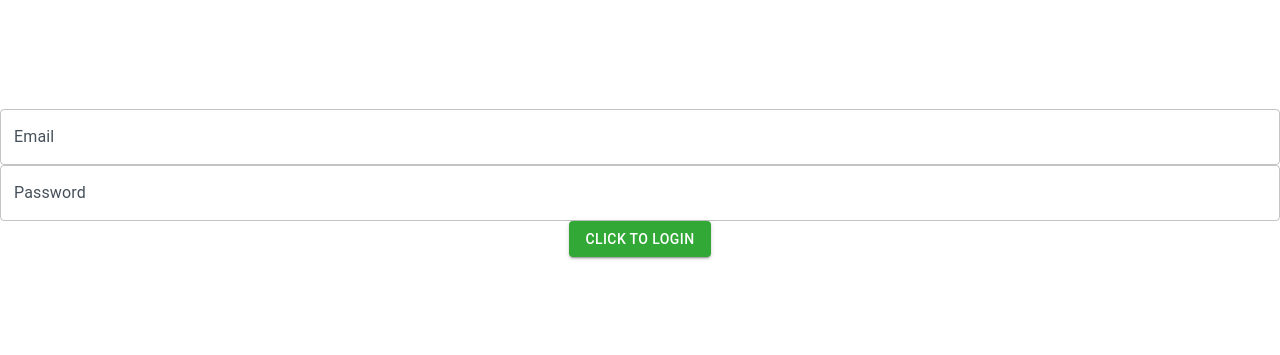
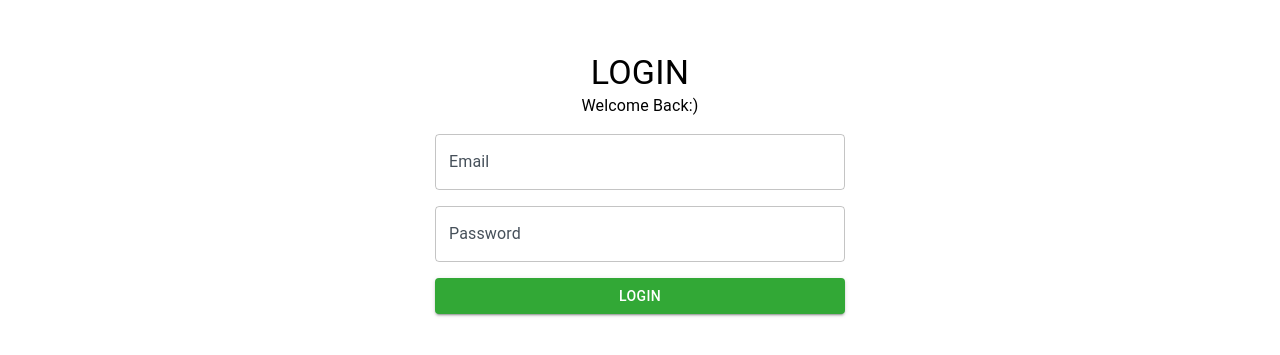
Before and after one commit to satishkumar2511/mr-product-management, a React (Create React App) app: page /auth/login in a window 1280 px wide. Shown: the part 213-568 px from the top of the page. Built offline with nearby package versions, Linux system fonts and the light colour scheme; what @mui/x-data-grid-generator would draw is missing.

Commit message:
login styling and button component

```diff
--- /dev/null
+++ b/src/components/Button/index.js
@@ -0,0 +1,11 @@
+import { Button, CircularProgress } from "@mui/material";
+import React from "react";
+
+const AppButton = ({ isLoading, label, onClick, disabled }) => {
+  return (
+    <Button onClick={onClick} variant="contained" fullWidth color="primary" disabled={isLoading || disabled}>
+      {label} {isLoading && <CircularProgress color="inherit" size={16} sx={{ml:2}}/>}
+    </Button>
+  );
+};
+export default AppButton;
--- a/src/modules/auth/login/index.js
+++ b/src/modules/auth/login/index.js
@@ -1,7 +1,11 @@
 import React from "react";
 import Login from "./loginPage";
 import { useLoginWithEmailMutation } from "../../../store/api/auth";
-import { SetToken, ShowNotification, SetLoggedInUserDetails } from "../../../utils/helper";
+import {
+  SetToken,
+  ShowNotification,
+  SetLoggedInUserDetails,
+} from "../../../utils/helper";
 import { useDispatch } from "react-redux";
 import { useNavigate } from "react-router-dom";
 import { path, role } from "../../../utils/constant";
@@ -27,23 +31,19 @@ function LoginContainer() {
           ShowNotification(data.message, "success");
           SetToken(dispatch, data.token);
           SetLoggedInUserDetails(dispatch, data.user);
-          if(data.user.role_id === role.ADMIN)
-          {
+          if (data.user.role_id === role.ADMIN) {
+            navigate(path.MR_PAGE);
+          } else {
             navigate(path.MR_PAGE);
           }
-          else{
-            navigate(path.MR_PAGE);
-          }
-
-        }
-        else{
+        } else {
           ShowNotification(data.message, "error");
         }
       } catch (err) {
         console.log("err: ", err);
       }
     }
-       };
-  return <Login onSubmit={(data) => getLoggedIn(data)} />;
+  };
+  return <Login onSubmit={(data) => getLoggedIn(data)} isLoading={isLoading} />;
 }
 export default LoginContainer;
--- a/src/modules/auth/login/loginPage.js
+++ b/src/modules/auth/login/loginPage.js
@@ -1,8 +1,9 @@
 import React from "react";
-import { Box, Button, TextField } from "@mui/material";
+import { Box, TextField, Typography } from "@mui/material";
+import AppButton from "../../../components/Button";
 
-function Login({ onSubmit }) {
-  const [user, setUser] = React.useState({email:'', password : ''});
+function Login({ onSubmit, isLoading }) {
+  const [user, setUser] = React.useState({ email: "", password: "" });
 
   const handleChange = (event) => {
     const { name, value } = event.target;
@@ -14,7 +15,11 @@ function Login({ onSubmit }) {
   return (
     <>
       <Box sx={style.container}>
-      <TextField
+        <Box sx={style.formContainer}>
+          <Typography variant="h4">LOGIN</Typography>
+          <Typography sx={{ mb: 2 }}>Welcome Back:)</Typography>
+
+          <TextField
             id="outlined-basic"
             label="Email"
             variant="outlined"
@@ -24,6 +29,7 @@ function Login({ onSubmit }) {
             sx={style.inputField}
             onChange={handleChange}
           />
+
           <TextField
             id="outlined-basic"
             label="Password"
@@ -31,14 +37,19 @@ function Login({ onSubmit }) {
             fullWidth
             name="password"
             value={user?.password || ""}
+            sx={style.inputField}
             onChange={handleChange}
           />
-        <Button
-          onClick={() => onSubmit(user)}
-          variant="contained"
-        >
-          Click to login
-        </Button>
+
+          {/* <Button onClick={() => onSubmit(user)} variant="contained" fullWidth>
+            login
+          </Button> */}
+          <AppButton
+            label={"Login"}
+            isLoading={isLoading}
+            onClick={() => onSubmit(user)}
+          />
+        </Box>
       </Box>
     </>
   );
@@ -51,5 +62,16 @@ const style = {
     minHeight: "99vh",
     flexDirection: "column",
   },
+  formContainer: {
+    maxWidth: "410px",
+    spacing: 2,
+    display: "flex",
+    flexDirection: "column",
+    alignItems: "center",
+    width: "100%",
+  },
+  inputField: {
+    mb: 2,
+  },
 };
 export default Login;
```
